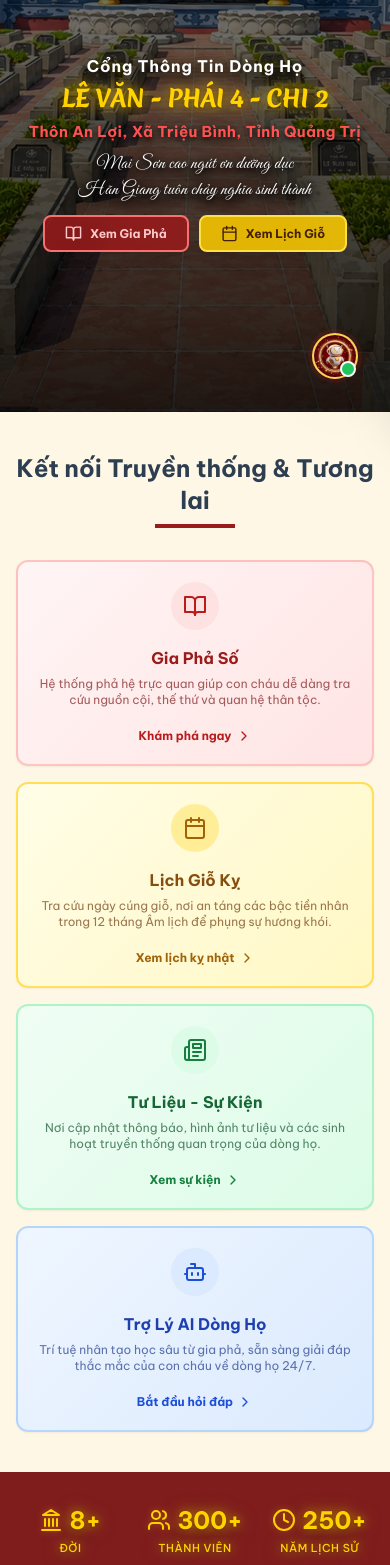
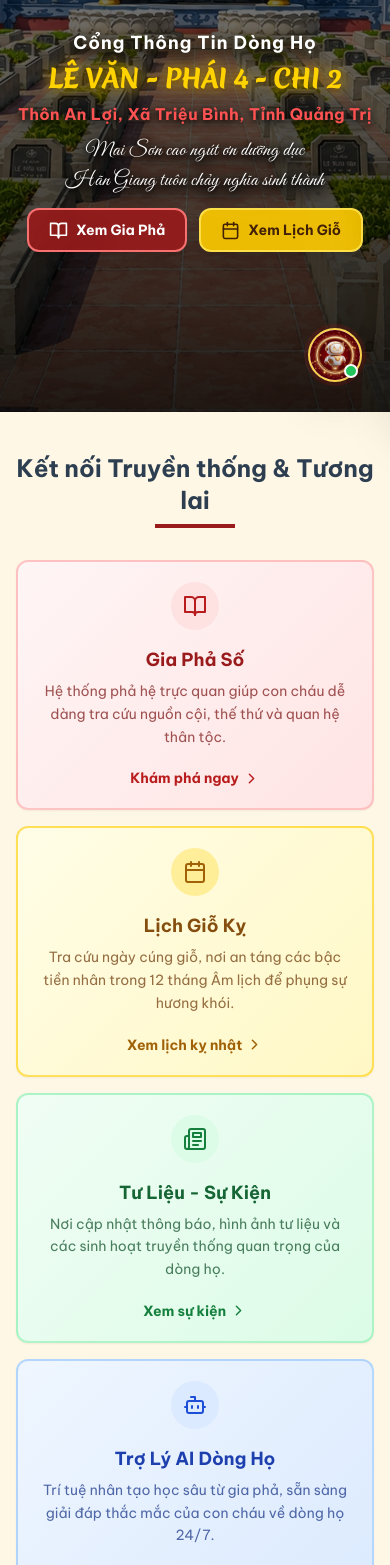
Before and after one commit to LGKAI/Portal-HoLeVan-Phai4-Chi2, a React (Vite) app in the folder frontend/: page / in a window 390 px wide. Shown: the part 432-1997 px from the top of the page. Built offline with nearby package versions, Linux system fonts and the light colour scheme; no server answers; a web font is replaced by a local one.

Commit message:
fix mobile devices ui ux

```diff
--- a/frontend/src/components/Chatbot/ChatbotPanel.tsx
+++ b/frontend/src/components/Chatbot/ChatbotPanel.tsx
@@ -52,7 +52,7 @@ const ChatbotPanel: React.FC = () => {
             />
           </div>
           {/* Chấm tròn báo hiệu sẵn sàng hoạt động - nằm nổi hoàn toàn không bị đè khuất */}
-          <span className="absolute bottom-0 right-0 w-4 h-4 bg-green-500 border-2 border-white rounded-full shadow-md z-10 pointer-events-none"></span>
+          <span className="absolute bottom-0.5 right-0.5 w-3.5 h-3.5 sm:w-4 sm:h-4 bg-green-500 border-2 border-white rounded-full shadow-md z-10 pointer-events-none"></span>
         </button>
       )}
 
--- a/frontend/src/index.css
+++ b/frontend/src/index.css
@@ -227,11 +227,11 @@
   button.chatbot-floating-btn,
   button.fixed.bottom-6.right-6,
   button.fixed.bottom-5.right-5 {
-    bottom: 33px !important;
-    right: 32px !important;
+    bottom: 30px !important;
+    right: 28px !important;
     padding: 0 !important;
-    width: 46px !important;
-    height: 46px !important;
+    width: 54px !important;
+    height: 54px !important;
   }
 }
 
@@ -255,11 +255,11 @@
   button.chatbot-floating-btn,
   button.fixed.bottom-6.right-6,
   button.fixed.bottom-5.right-5 {
-    bottom: 33px !important;
-    right: 32px !important;
+    bottom: 30px !important;
+    right: 28px !important;
     padding: 0 !important;
-    width: 46px !important;
-    height: 46px !important;
+    width: 54px !important;
+    height: 54px !important;
   }
 }
 
--- a/frontend/src/pages/HomePage.tsx
+++ b/frontend/src/pages/HomePage.tsx
@@ -51,19 +51,19 @@ const HomePage: React.FC = () => {
 
           <h1 className="mb-2 tracking-wide leading-tight">
             <span
-              className="text-white drop-shadow-[0_2px_8px_rgba(0,0,0,0.9)] block text-base sm:text-2xl md:text-[26px] font-bold tracking-wider"
+              className="text-white drop-shadow-[0_2px_8px_rgba(0,0,0,0.9)] block text-lg sm:text-2xl md:text-[26px] font-bold tracking-wider whitespace-nowrap"
               style={{ textShadow: '0 0 20px rgba(255,200,50,0.35), 0 4px 14px rgba(0,0,0,0.98)' }}
             >
               Cổng Thông Tin Dòng Họ
             </span>
             <div className="h-1"></div>
             <span
-              className="font-artistic text-secondary block text-[clamp(1.3rem,6vw,3.2rem)] font-extrabold whitespace-nowrap tracking-tight sm:tracking-wide mt-0.5 animate-gold-glow"
+              className="font-artistic text-secondary block text-[clamp(1.42rem,6.6vw,3.2rem)] font-extrabold whitespace-nowrap tracking-tight sm:tracking-wide mt-0.5 animate-gold-glow"
             >
               LÊ VĂN - PHÁI 4 - CHI 2
             </span>
           </h1>
-          <p className="text-[15px] sm:text-[20px] md:text-[22.5px] mb-2 sm:mb-3 font-extrabold tracking-wide"
+          <p className="text-[clamp(0.92rem,4.1vw,1.4rem)] mb-2.5 sm:mb-3 font-extrabold whitespace-nowrap tracking-wide"
             style={{
               color: '#ff5252',
               textShadow: '0 2px 6px rgba(0,0,0,1), 0 4px 20px rgba(0,0,0,0.95), 0 0 30px rgba(0,0,0,0.85)'
@@ -74,26 +74,26 @@ const HomePage: React.FC = () => {
 
           {/* 2 câu đối thơ nghệ thuật thư pháp */}
           <div
-            className="font-cursive text-white text-lg sm:text-2xl md:text-3xl tracking-wide mb-3 sm:mb-5 space-y-0.5 sm:space-y-1"
+            className="font-cursive text-white text-xl sm:text-2xl md:text-3xl tracking-wide mb-3.5 sm:mb-5 space-y-0.5 sm:space-y-1"
             style={{
               textShadow: '0 2px 4px rgba(0,0,0,1), 0 4px 14px rgba(0,0,0,0.95), 0 0 25px rgba(0,0,0,0.9)'
             }}
           >
-            <p className="leading-snug drop-shadow-[0_2px_8px_rgba(0,0,0,0.98)]">
+            <p className="leading-snug drop-shadow-[0_2px_8px_rgba(0,0,0,0.98)] whitespace-nowrap">
               Mai Sơn cao ngút ơn dưỡng dục
             </p>
-            <p className="leading-snug drop-shadow-[0_2px_8px_rgba(0,0,0,0.98)]">
+            <p className="leading-snug drop-shadow-[0_2px_8px_rgba(0,0,0,0.98)] whitespace-nowrap">
               Hãn Giang tuôn chảy nghĩa sinh thành
             </p>
           </div>
 
-          <div className="flex flex-wrap justify-center gap-2.5 sm:gap-4">
-            <Link to="/tree" className="bg-primary/85 hover:bg-primary border-2 border-red-400 text-red-200 min-w-[135px] sm:min-w-[180px] flex justify-center items-center gap-2 px-5 sm:px-8 py-2 sm:py-2.5 rounded-lg font-bold text-xs sm:text-base transition-all backdrop-blur-md shadow-xl hover:scale-105 active:scale-95">
-              <BookOpen size={17} />
+          <div className="flex flex-wrap justify-center gap-3 sm:gap-4">
+            <Link to="/tree" className="bg-primary/90 hover:bg-primary border-2 border-red-400 text-white min-w-[145px] sm:min-w-[185px] flex justify-center items-center gap-2 px-5 sm:px-8 py-2.5 sm:py-3 rounded-xl font-bold text-sm sm:text-base whitespace-nowrap transition-all backdrop-blur-md shadow-xl hover:scale-105 active:scale-95">
+              <BookOpen size={19} />
               Xem Gia Phả
             </Link>
-            <Link to="/memorials" className="bg-secondary/85 hover:bg-secondary border-2 border-yellow-300 text-yellow-950 min-w-[135px] sm:min-w-[180px] flex justify-center items-center gap-2 px-5 sm:px-8 py-2 sm:py-2.5 rounded-lg font-bold text-xs sm:text-base transition-all backdrop-blur-md shadow-xl hover:scale-105 active:scale-95">
-              <Calendar size={17} />
+            <Link to="/memorials" className="bg-secondary/90 hover:bg-secondary border-2 border-yellow-300 text-yellow-950 min-w-[145px] sm:min-w-[185px] flex justify-center items-center gap-2 px-5 sm:px-8 py-2.5 sm:py-3 rounded-xl font-bold text-sm sm:text-base whitespace-nowrap transition-all backdrop-blur-md shadow-xl hover:scale-105 active:scale-95">
+              <Calendar size={19} />
               Xem Lịch Giỗ
             </Link>
           </div>
@@ -115,13 +115,13 @@ const HomePage: React.FC = () => {
                 <div className="w-12 h-12 sm:w-14 sm:h-14 bg-red-100 rounded-full flex items-center justify-center mx-auto mb-4 sm:mb-5">
                   <BookOpen size={24} className="text-red-700" />
                 </div>
-                <h3 className="text-base sm:text-lg font-bold mb-1.5 sm:mb-2 text-red-800">Gia Phả Số</h3>
-                <p className="text-red-900/70 text-xs sm:text-sm mb-3 sm:mb-4 line-clamp-3">
+                <h3 className="text-lg font-bold mb-1.5 sm:mb-2 text-red-800">Gia Phả Số</h3>
+                <p className="text-red-900/75 text-sm mb-3 sm:mb-4 line-clamp-3 leading-relaxed">
                   Hệ thống phả hệ trực quan giúp con cháu dễ dàng tra cứu nguồn cội, thế thứ và quan hệ thân tộc.
                 </p>
               </div>
-              <Link to="/tree" className="text-red-700 font-bold text-xs sm:text-sm flex items-center justify-center gap-1 hover:underline mt-2">
-                Khám phá ngay <ChevronRight size={16} />
+              <Link to="/tree" className="text-red-700 font-bold text-sm flex items-center justify-center gap-1 hover:underline mt-2">
+                Khám phá ngay <ChevronRight size={17} />
               </Link>
             </div>
 
@@ -130,13 +130,13 @@ const HomePage: React.FC = () => {
                 <div className="w-12 h-12 sm:w-14 sm:h-14 bg-secondary/30 rounded-full flex items-center justify-center mx-auto mb-4 sm:mb-5">
                   <Calendar size={24} className="text-yellow-700" />
                 </div>
-                <h3 className="text-base sm:text-lg font-bold mb-1.5 sm:mb-2 text-yellow-800">Lịch Giỗ Kỵ</h3>
-                <p className="text-yellow-900/70 text-xs sm:text-sm mb-3 sm:mb-4 line-clamp-3">
+                <h3 className="text-lg font-bold mb-1.5 sm:mb-2 text-yellow-800">Lịch Giỗ Kỵ</h3>
+                <p className="text-yellow-900/75 text-sm mb-3 sm:mb-4 line-clamp-3 leading-relaxed">
                   Tra cứu ngày cúng giỗ, nơi an táng các bậc tiền nhân trong 12 tháng Âm lịch để phụng sự hương khói.
                 </p>
               </div>
-              <Link to="/memorials" className="text-yellow-700 font-bold text-xs sm:text-sm flex items-center justify-center gap-1 hover:underline mt-2">
-                Xem lịch kỵ nhật <ChevronRight size={16} />
+              <Link to="/memorials" className="text-yellow-700 font-bold text-sm flex items-center justify-center gap-1 hover:underline mt-2">
+                Xem lịch kỵ nhật <ChevronRight size={17} />
               </Link>
             </div>
 
@@ -145,13 +145,13 @@ const HomePage: React.FC = () => {
                 <div className="w-12 h-12 sm:w-14 sm:h-14 bg-green-100 rounded-full flex items-center justify-center mx-auto mb-4 sm:mb-5">
                   <Newspaper size={24} className="text-green-700" />
                 </div>
-                <h3 className="text-base sm:text-lg font-bold mb-1.5 sm:mb-2 text-green-800">Tư Liệu - Sự Kiện</h3>
-                <p className="text-green-900/70 text-xs sm:text-sm mb-3 sm:mb-4 line-clamp-3">
+                <h3 className="text-lg font-bold mb-1.5 sm:mb-2 text-green-800">Tư Liệu - Sự Kiện</h3>
+                <p className="text-green-900/75 text-sm mb-3 sm:mb-4 line-clamp-3 leading-relaxed">
                   Nơi cập nhật thông báo, hình ảnh tư liệu và các sinh hoạt truyền thống quan trọng của dòng họ.
                 </p>
               </div>
-              <Link to="/news" className="text-green-700 font-bold text-xs sm:text-sm flex items-center justify-center gap-1 hover:underline mt-2">
-                Xem sự kiện <ChevronRight size={16} />
+              <Link to="/news" className="text-green-700 font-bold text-sm flex items-center justify-center gap-1 hover:underline mt-2">
+                Xem sự kiện <ChevronRight size={17} />
               </Link>
             </div>
 
@@ -160,16 +160,16 @@ const HomePage: React.FC = () => {
                 <div className="w-12 h-12 sm:w-14 sm:h-14 bg-blue-100 rounded-full flex items-center justify-center mx-auto mb-4 sm:mb-5">
                   <Bot size={24} className="text-blue-700" />
                 </div>
-                <h3 className="text-base sm:text-lg font-bold mb-1.5 sm:mb-2 text-blue-800">Trợ Lý AI Dòng Họ</h3>
-                <p className="text-blue-900/70 text-xs sm:text-sm mb-3 sm:mb-4 line-clamp-3">
+                <h3 className="text-lg font-bold mb-1.5 sm:mb-2 text-blue-800">Trợ Lý AI Dòng Họ</h3>
+                <p className="text-blue-900/75 text-sm mb-3 sm:mb-4 line-clamp-3 leading-relaxed">
                   Trí tuệ nhân tạo học sâu từ gia phả, sẵn sàng giải đáp thắc mắc của con cháu về dòng họ 24/7.
                 </p>
               </div>
               <button
                 onClick={() => window.dispatchEvent(new CustomEvent('open-chatbot'))}
-                className="text-blue-700 font-bold text-xs sm:text-sm flex items-center justify-center gap-1 hover:underline mx-auto mt-2"
+                className="text-blue-700 font-bold text-sm flex items-center justify-center gap-1 hover:underline mx-auto mt-2"
               >
-                Bắt đầu hỏi đáp <ChevronRight size={16} />
+                Bắt đầu hỏi đáp <ChevronRight size={17} />
               </button>
             </div>
           </div>
@@ -182,24 +182,24 @@ const HomePage: React.FC = () => {
           <div className="grid grid-cols-3 gap-2 sm:gap-8 text-center">
             <div className="flex flex-col items-center animate-gold-glow">
               <div className="flex items-center justify-center gap-1.5 sm:gap-2.5 mb-1 sm:mb-2 text-secondary">
-                <Landmark size={24} className="text-secondary flex-shrink-0 sm:w-9 sm:h-9" />
+                <Landmark size={26} className="text-secondary flex-shrink-0 sm:w-9 sm:h-9" />
                 <span className="text-2xl sm:text-4xl font-bold">8+</span>
               </div>
-              <div className="text-[11px] sm:text-sm uppercase tracking-wider text-secondary font-medium">Đời</div>
+              <div className="text-xs sm:text-sm uppercase tracking-wider text-secondary font-semibold whitespace-nowrap">Đời</div>
             </div>
             <div className="flex flex-col items-center animate-gold-glow">
               <div className="flex items-center justify-center gap-1.5 sm:gap-2.5 mb-1 sm:mb-2 text-secondary">
-                <Users size={24} className="text-secondary flex-shrink-0 sm:w-9 sm:h-9" />
+                <Users size={26} className="text-secondary flex-shrink-0 sm:w-9 sm:h-9" />
                 <span className="text-2xl sm:text-4xl font-bold">300+</span>
               </div>
-              <div className="text-[11px] sm:text-sm uppercase tracking-wider text-secondary font-medium">Thành viên</div>
+              <div className="text-xs sm:text-sm uppercase tracking-wider text-secondary font-semibold whitespace-nowrap">Thành viên</div>
             </div>
             <div className="flex flex-col items-center animate-gold-glow">
               <div className="flex items-center justify-center gap-1.5 sm:gap-2.5 mb-1 sm:mb-2 text-secondary">
-                <Clock size={24} className="text-secondary flex-shrink-0 sm:w-9 sm:h-9" />
+                <Clock size={26} className="text-secondary flex-shrink-0 sm:w-9 sm:h-9" />
                 <span className="text-2xl sm:text-4xl font-bold">250+</span>
               </div>
-              <div className="text-[11px] sm:text-sm uppercase tracking-wider text-secondary font-medium">Năm lịch sử</div>
+              <div className="text-xs sm:text-sm uppercase tracking-wider text-secondary font-semibold whitespace-nowrap">Năm lịch sử</div>
             </div>
           </div>
         </div>
```
Also changed, not shown: frontend/src/components/Layout/Navbar.tsx (+4 -4 lines).
